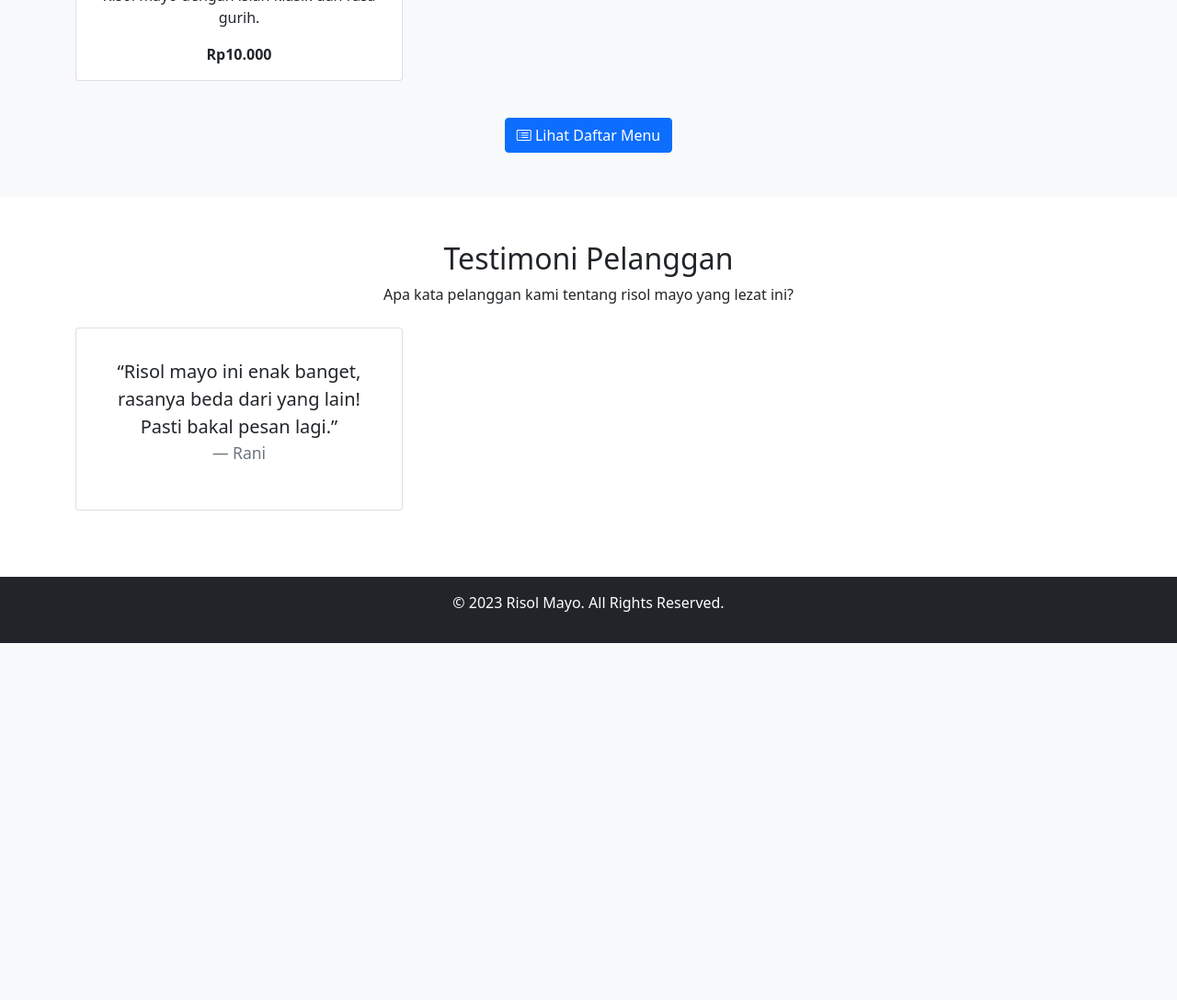
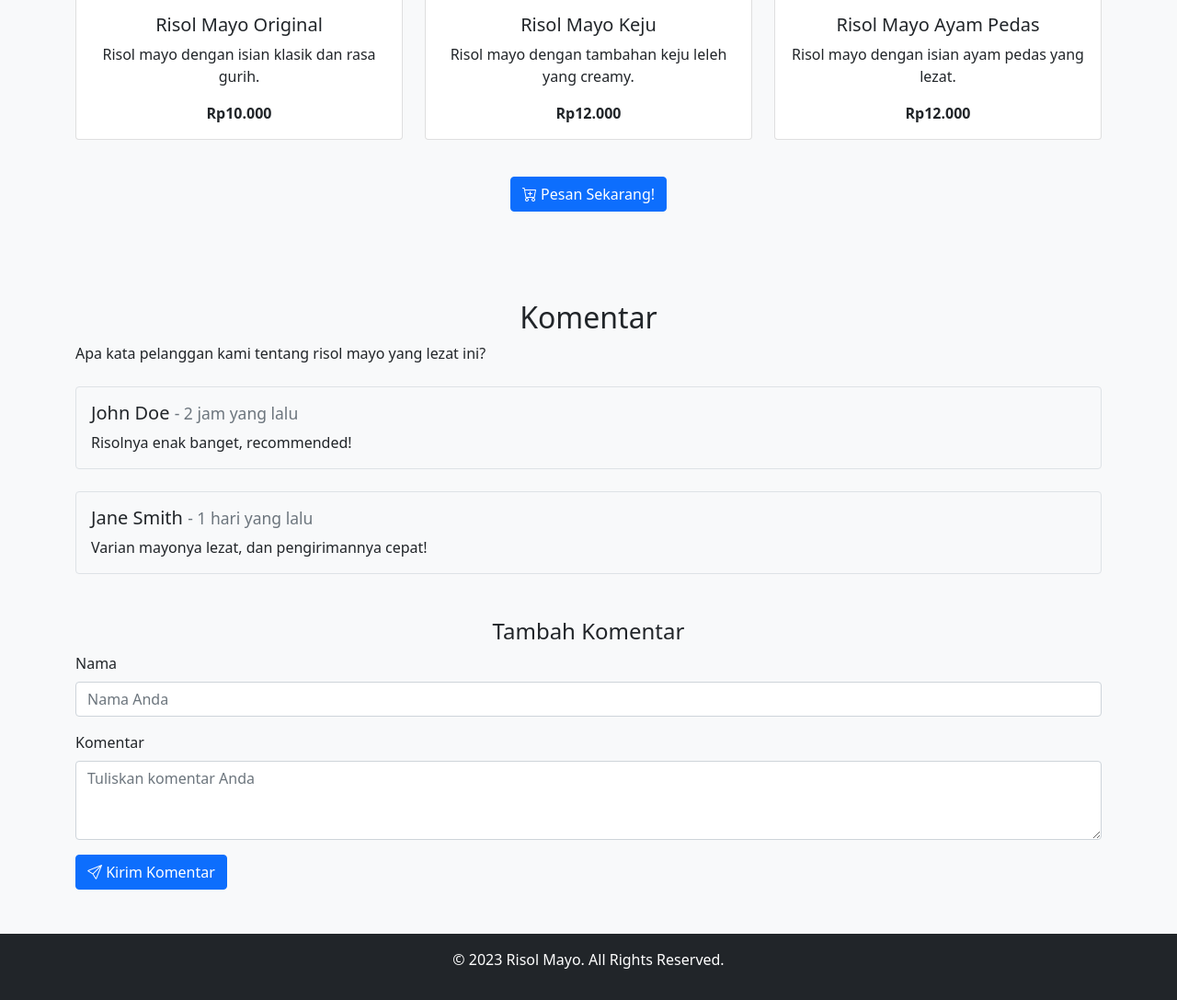
Before and after one commit to Arifnnha/risolicious, a PHP site: page / in a window 1280 px wide. Shown: the part 1143-2230 px from the top of the page at 92% size. Before the commit the page ends 1842 px from the top, so only its background shows below. Run offline with PHP 8.4, Linux system fonts and the light colour scheme.

Commit message:
Deskripsi perubahan: menyesuaikan halaman utama dan navbar, mengedit daftar menu dan menambahkan section komentar

```diff
--- /dev/null
+++ b/components/daftar-menu.php
@@ -0,0 +1,44 @@
+<section class="menu-list bg-light py-5">
+    <div class="container text-center">
+        <h2>Daftar Menu</h2>
+        <p>Pilih rasa favorit Anda dari berbagai varian risol mayo kami!</p>
+        <div class="row mt-4">
+            <!-- Risol Mayo Original -->
+            <div class="col-12 col-sm-6 col-md-4 mb-4">
+                <div class="card h-100">
+                    <img src="assets/images/risol-original.jpg" class="card-img-top d-block w-100 h-200 object-fit-cover" alt="Risol Mayo Original">
+                    <div class="card-body">
+                        <h5 class="card-title">Risol Mayo Original</h5>
+                        <p class="card-text">Risol mayo dengan isian klasik dan rasa gurih.</p>
+                        <p class="card-text"><strong>Rp10.000</strong></p>
+                    </div>
+                </div>
+            </div>
+
+            <!-- Risol Mayo Keju -->
+            <div class="col-12 col-sm-6 col-md-4 mb-4">
+                <div class="card h-100">
+                    <img src="assets/images/risol-keju.jpg" class="card-img-top d-block w-100 h-200 object-fit-cover" alt="Risol Mayo Keju">
+                    <div class="card-body">
+                        <h5 class="card-title">Risol Mayo Keju</h5>
+                        <p class="card-text">Risol mayo dengan tambahan keju leleh yang creamy.</p>
+                        <p class="card-text"><strong>Rp12.000</strong></p>
+                    </div>
+                </div>
+            </div>
+
+            <!-- Risol Mayo Ayam Pedas -->
+            <div class="col-12 col-sm-6 col-md-4 mb-4">
+                <div class="card h-100">
+                    <img src="assets/images/risol-ayam.jpg" class="card-img-top d-block w-100 h-200 object-fit-cover" alt="Risol Mayo Ayam Pedas">
+                    <div class="card-body">
+                        <h5 class="card-title">Risol Mayo Ayam Pedas</h5>
+                        <p class="card-text">Risol mayo dengan isian ayam pedas yang lezat.</p>
+                        <p class="card-text"><strong>Rp12.000</strong></p>
+                    </div>
+                </div>
+            </div>
+        </div>
+        <a href="order.php" class="btn btn-primary mt-3"><i class="bi bi-cart-plus"></i> Pesan Sekarang!</a>
+    </div>
+</section>
--- /dev/null
+++ b/components/komentar.php
@@ -0,0 +1,37 @@
+<section class="comments-section bg-light py-5">
+    <div class="container">
+        <h2 class="text-center">Komentar</h2>
+        <p>Apa kata pelanggan kami tentang risol mayo yang lezat ini?</p>
+
+        <!-- List Komentar -->
+        <div class="comments-list mt-4">
+            <!-- Komentar 1 -->
+            <div class="comment mb-4 p-3 border rounded">
+                <h5>John Doe <small class="text-muted">- 2 jam yang lalu</small></h5>
+                <p class="mb-0">Risolnya enak banget, recommended!</p>
+            </div>
+
+            <!-- Komentar 2 -->
+            <div class="comment mb-4 p-3 border rounded">
+                <h5>Jane Smith <small class="text-muted">- 1 hari yang lalu</small></h5>
+                <p class="mb-0">Varian mayonya lezat, dan pengirimannya cepat!</p>
+            </div>
+        </div>
+
+        <!-- Form Tambah Komentar Baru -->
+        <div class="comment-form mt-5">
+            <h4 class="text-center">Tambah Komentar</h4>
+            <form>
+                <div class="mb-3">
+                    <label for="name" class="form-label">Nama</label>
+                    <input type="text" class="form-control" id="name" placeholder="Nama Anda" required>
+                </div>
+                <div class="mb-3">
+                    <label for="comment" class="form-label">Komentar</label>
+                    <textarea class="form-control" id="comment" rows="3" placeholder="Tuliskan komentar Anda" required></textarea>
+                </div>
+                <button type="submit" class="btn btn-primary"><i class="bi bi-send"></i> Kirim Komentar</button>
+            </form>
+        </div>
+    </div>
+</section>
--- a/components/navbar.php
+++ b/components/navbar.php
@@ -12,8 +12,8 @@
         <ul class="navbar-nav ms-auto">
             <!-- Daftar Menu -->
             <li class="nav-item">
-                <a class="nav-link" href="menu.php">
-                    <i class="bi bi-card-list"></i> Daftar Menu
+                <a class="nav-link" href="order.php">
+                    <i class="bi bi-cart-plus"></i> Pesan
                 </a>
             </li>
             <!-- Keranjang -->
--- a/index.php
+++ b/index.php
@@ -21,7 +21,7 @@
         <!-- Section: Hero -->
         <section class="hero bg-light text-center py-5">
             <div class="container">
-                <h1 class="display-4">Selamat Datang di Risol Mayo</h1>
+                <h1 class="display-4">Selamat Datang di Risolicious</h1>
                 <p class="lead">Nikmati kelezatan risol mayo dengan berbagai pilihan rasa yang menggugah selera!</p>
 
             </div>
@@ -32,7 +32,7 @@
             <div class="container">
                 <div class="row align-items-center">
                     <div class="col-lg-6 mb-4 mb-lg-0">
-                        <img src="assets/images/risol-mayo.jpg" alt="Risol Mayo" class="img-fluid rounded">
+                        <img src="./assets/images/risol.jpeg" alt="Risol Mayo" class="img-fluid rounded">
                     </div>
                     <div class="col-lg-6">
                         <h2>Tentang Kami</h2>
@@ -42,50 +42,12 @@
             </div>
         </section>
 
-        <!-- Section: Daftar Menu -->
-        <section class="menu-list bg-light py-5">
-            <div class="container text-center">
-                <h2>Daftar Menu</h2>
-                <p>Pilih rasa favorit Anda dari berbagai varian risol mayo kami!</p>
-                <div class="row mt-4">
-                    <!-- Contoh Item Menu -->
-                    <div class="col-12 col-sm-6 col-md-4 mb-4">
-                        <div class="card h-100">
-                            <img src="assets/images/risol-mayo-original.jpg" class="card-img-top" alt="Risol Mayo Original">
-                            <div class="card-body">
-                                <h5 class="card-title">Risol Mayo Original</h5>
-                                <p class="card-text">Risol mayo dengan isian klasik dan rasa gurih.</p>
-                                <p class="card-text"><strong>Rp10.000</strong></p>
-                            </div>
-                        </div>
-                    </div>
-                    <!-- Tambahkan item menu lainnya sesuai kebutuhan -->
-                </div>
-                <a href="menu.php" class="btn btn-primary mt-3"><i class="bi bi-card-list"></i> Lihat Daftar Menu</a>
-            </div>
-        </section>
+        <!-- include daftar-menu  -->
+        <?php include './components/daftar-menu.php'; ?>
 
-        <!-- Section: Testimoni Pelanggan -->
-        <section class="testimonials bg-white py-5">
-            <div class="container text-center">
-                <h2>Testimoni Pelanggan</h2>
-                <p>Apa kata pelanggan kami tentang risol mayo yang lezat ini?</p>
-                <div class="row mt-4">
-                    <!-- Contoh Testimoni -->
-                    <div class="col-12 col-md-6 col-lg-4 mb-4">
-                        <div class="card h-100 p-3">
-                            <div class="card-body">
-                                <blockquote class="blockquote">
-                                    <p>“Risol mayo ini enak banget, rasanya beda dari yang lain! Pasti bakal pesan lagi.”</p>
-                                    <footer class="blockquote-footer">Rani</footer>
-                                </blockquote>
-                            </div>
-                        </div>
-                    </div>
-                    <!-- Tambahkan testimoni lainnya -->
-                </div>
-            </div>
-        </section>
+        <!-- include komentar -->
+        <?php include './components/komentar.php' ?>
+
     </section>
 
     <!-- menambahkan footer yang ada di folder components/footer.php menggunakan include -->
```
Also changed, not shown: assets/images/coffe.jpg (deleted), assets/images/risol.jpeg (added), 3 other files.
